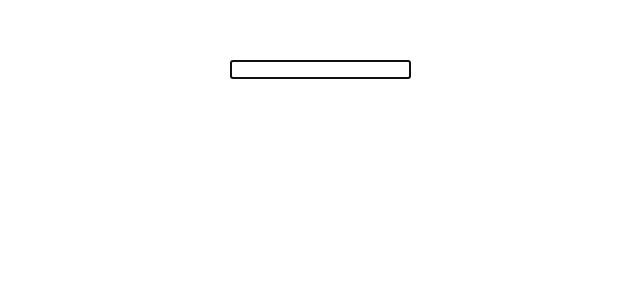
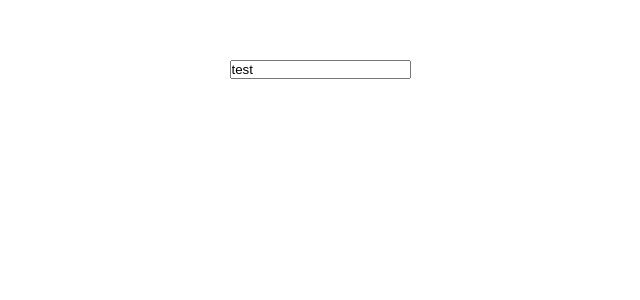
Before and after one commit to kyoungjin2310/vue3_test, a Vue app: page / in a window 1280 px wide. Shown: the top 300 px of the page, without its empty margins (320-960 px from the left). Built offline with nearby package versions, Linux system fonts and the light colour scheme; a web font is replaced by a local one.

Commit message:
feat:[DOM] ref 이름대신 함수 전달 방법

```diff
--- a/src/components/DOM/ExampleDomValue.vue
+++ b/src/components/DOM/ExampleDomValue.vue
@@ -1,15 +1,23 @@
 <template>
-  <!-- DOM focus -->
-  <input ref="input" />
+  <!-- DOM ref참조 이름 문자열 대신 함수를 전달할 수 있도록 동적 바인딩을 사용-->
+  <input
+    :ref="
+      (el) => {
+        el.focus();
+        console.log(el.value);
+      }
+    "
+    value="test"
+  />
 </template>
 
 <script setup>
-import { ref, onMounted } from "vue";
+import { onMounted } from "vue";
 
-const input = ref(null);
+// const input = ref(null);
 
 onMounted(() => {
-  input.value.focus();
+  //   input.value.focus();
 });
 </script>
 
```
